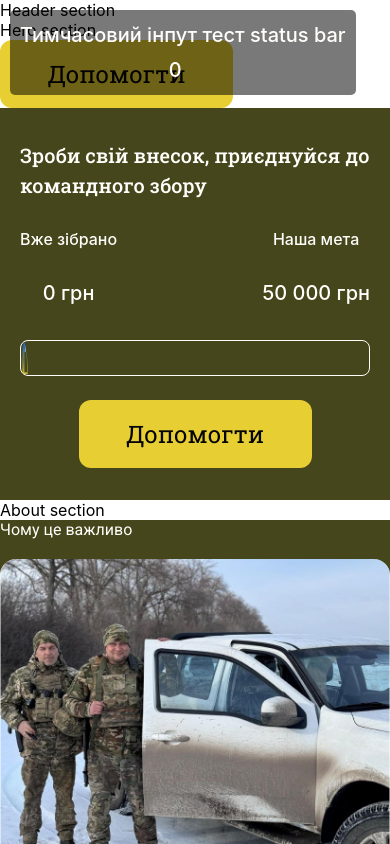
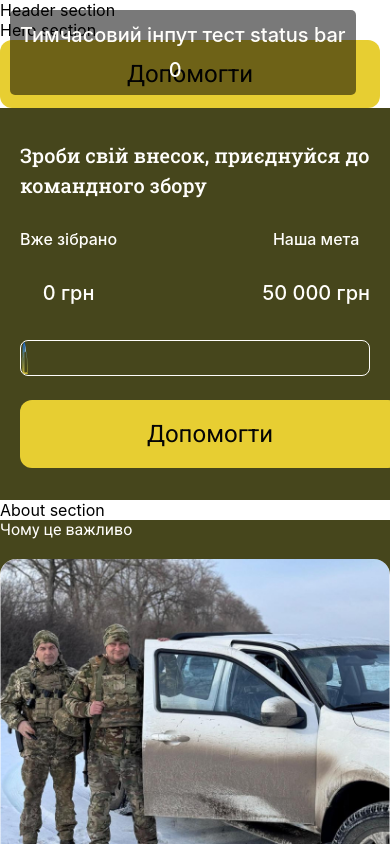
Before and after one commit to baza-trainee/44-zbir, a React (Create React App) app: page / in a window 390 px wide. Shown: the top 844 px of the page. Built offline with nearby package versions, Linux system fonts and the light colour scheme.

Commit message:
fix media for Donation and Share buttons

```diff
--- a/src/components/DonationBtn/DonationBtn.module.css
+++ b/src/components/DonationBtn/DonationBtn.module.css
@@ -1,5 +1,3 @@
-@import "../../index.css";
-
 .donationBtn {
   width: 233px;
   height: 68px;
@@ -13,14 +11,14 @@
   color: var(--black);
   background-color: var(--yellow);
   border: transparent;
-  font-family: var(--second-family);
+  font-family: var(--font-family);
   font-size: 24px;
   font-weight: 400;
   transition: background-color 0.4s ease-in-out, box-shadow 0.4s ease-in-out;
 }
 .donationBtn:hover,
 .donationBtn:focus {
-  box-shadow: 0 4px 6px rgba(0, 0, 0, 0.1);
+  box-shadow: 0 4px 4px 0 rgba(0, 0, 0, 0.25);
 }
 .donationBtn:active {
   background-color: var(--yellow-active);
@@ -30,3 +28,14 @@ a {
   display: inline-block;
   text-decoration: none;
 }
+
+@media only screen and (max-width: 420px) {
+  .donationBtn {
+    width: 380px;
+  }
+}
+@media only screen and (max-width: 320px) {
+  .donationBtn {
+    width: 280px;
+  }
+}
--- a/src/components/ShareButton/ShareButton.module.css
+++ b/src/components/ShareButton/ShareButton.module.css
@@ -14,7 +14,7 @@
   align-items: center;
   cursor: pointer;
   background-color: var(--white);
-  font-family: var(--second-family);
+  font-family: var(--font-family);
   font-size: 24px;
   font-weight: 400;
   transition: background-color 0.4s ease-in-out;
@@ -43,3 +43,14 @@
   width: 32px;
   margin-left: 10px;
 }
+
+@media only screen and (max-width: 420px) {
+  .shareButton {
+    width: 372px;
+  }
+}
+@media only screen and (max-width: 320px) {
+  .shareButton {
+    width: 274px;
+  }
+}
```
